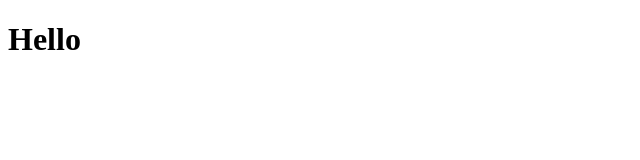
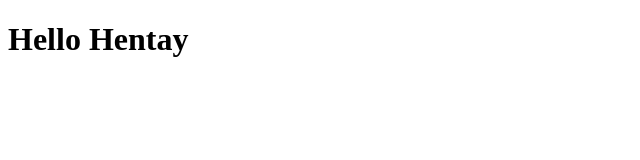
Before and after one commit to Nandezw/Yess, a plain HTML site: page index.html in a window 1280 px wide. Shown: the whole page, without its empty margins (0-640 px from the left). Drawn offline with Linux system fonts and the light colour scheme.

Commit message:
Update index.html

```diff
--- a/index.html
+++ b/index.html
@@ -4,9 +4,9 @@
     <meta charset="UTF-8">
     <meta http-equiv="X-UA-Compatible" content="IE=edge">
     <meta name="viewport" content="width=device-width, initial-scale=1.0">
-    <title>Document</title>
+    <title>Hentay</title>
 </head>
 <body>
-    <h1>Hello</h1>
+    <h1>Hello Hentay</h1>
 </body>
 </html>
```
